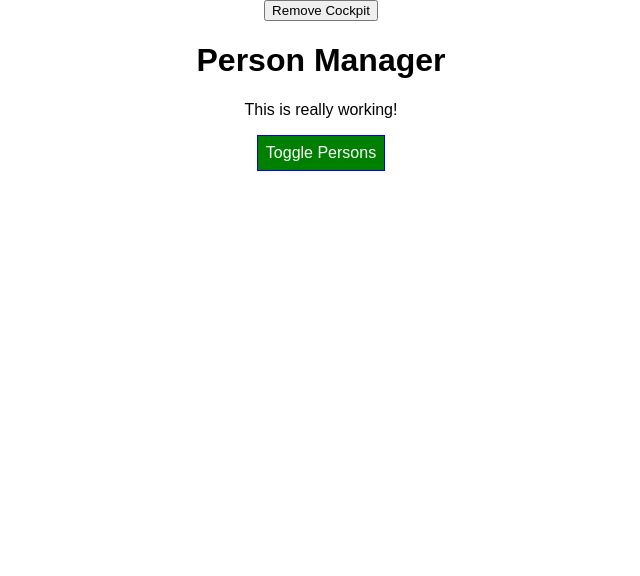
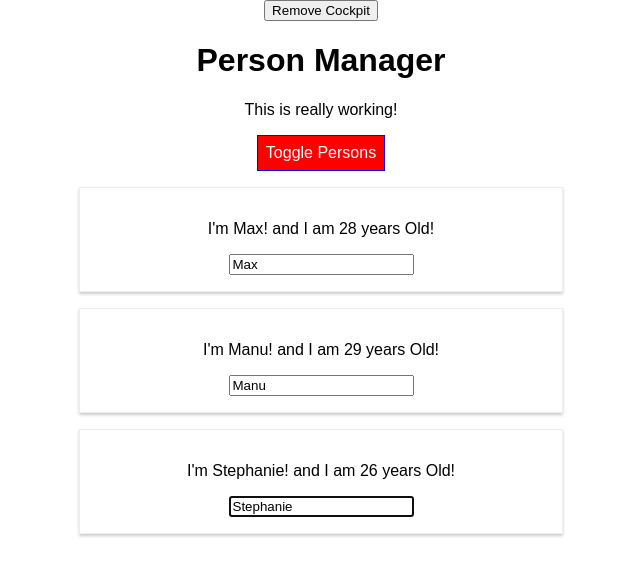
Before and after one commit to noszczykmichal/react-project, a React app: page / in a window 1280 px wide. Shown: the top 576 px of the page, without its empty margins (319-959 px from the left). Built offline with nearby package versions, Linux system fonts and the light colour scheme.

Commit message:
added Refs for class-based components and functional components

```diff
--- a/src/components/Cockpit/Cockpit.js
+++ b/src/components/Cockpit/Cockpit.js
@@ -1,16 +1,21 @@
-import React, {useEffect} from 'react';
+import React, {useEffect, useRef} from 'react';
 import classes from './Cockpit.css';
 
 const cockpit = (props) => {
+    const toggleBtnRef=useRef(null);
+
+
     //if I need useEffect as componentDidMount I can pass and empty array
 
     useEffect(()=>{
         console.log('[Cockpit.js] useEffect');
         //Http request
 
-        setTimeout(()=>{
-            alert('Saved data to cloud!');
-        }, 1000);
+        // setTimeout(()=>{
+        //     alert('Saved data to cloud!');
+        // }, 1000);
+
+        toggleBtnRef.current.click();
 
         return ()=>{
 
@@ -46,7 +51,7 @@
         <div className={classes.Cockpit}>
             <h1>{props.title}</h1>
             <p className={assignedClasses.join(' ')}>This is really working!</p>
-            <button className={btnClass} onClick={props.clicked}>
+            <button ref={toggleBtnRef} className={btnClass} onClick={props.clicked}>
                 Toggle Persons
             </button>
         </div>
--- a/src/components/Persons/Person/Person.js
+++ b/src/components/Persons/Person/Person.js
@@ -6,10 +6,15 @@
 
 
 class Person extends Component {
+  constructor(props){
+    super(props);
+    this.inputElementRef=React.createRef();
+  }
 
-  // componentWillUnmount(){
-  //   console.log('[Person.js] componentWillUnmount');
-  // }
+  componentDidMount(){
+    //this.inputElement.focus();
+    this.inputElementRef.current.focus();
+  }
 
   render() {
     console.log('[Person.js] rendering....')
@@ -20,6 +25,8 @@
         </p>
         <p>{this.props.children}</p>
         <input
+        //ref={(inputEl)=> {this.inputElement=inputEl}}
+        ref={this.inputElementRef}
         type="text"
         onChange={this.props.changed}
         value={this.props.name} />
```
